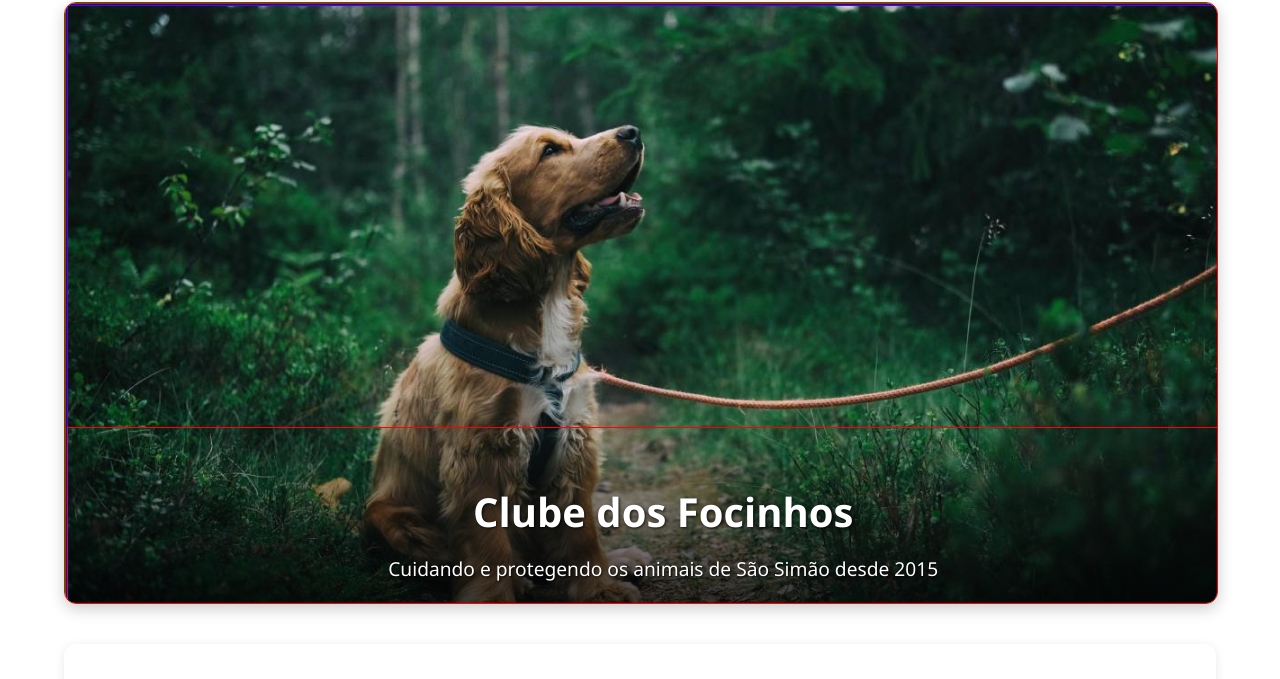
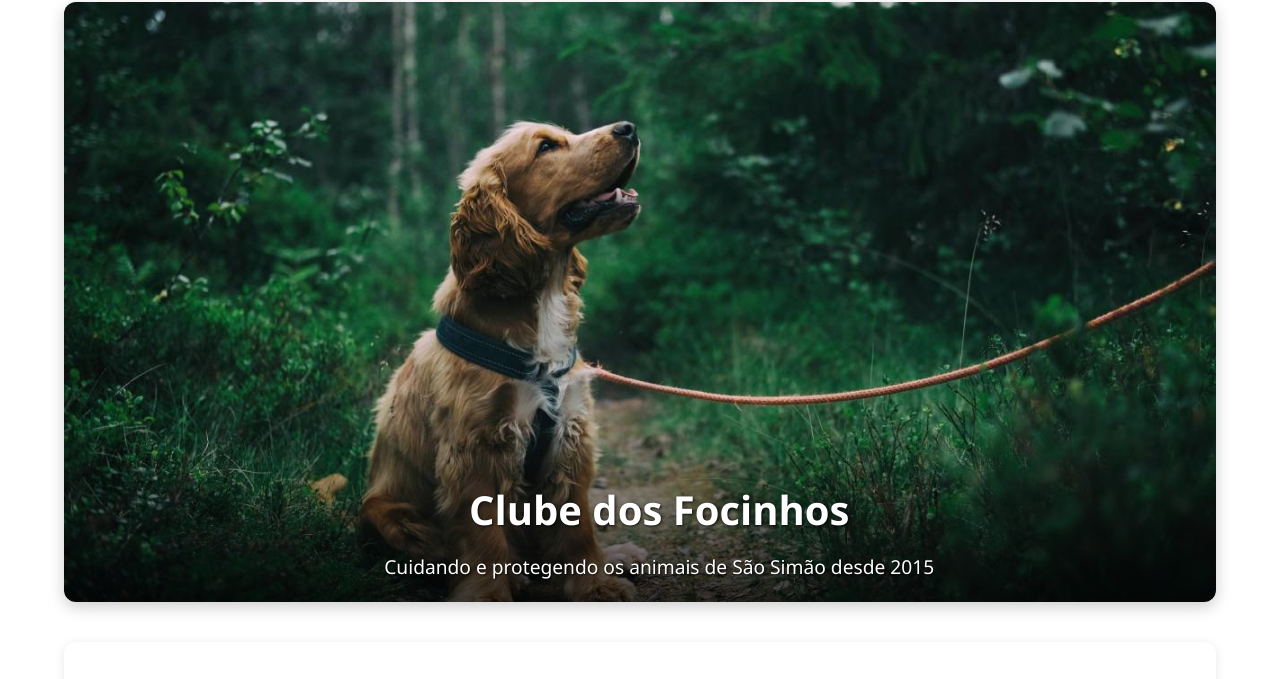
Before and after one commit to Ritpop/clube-dos-focinhos, a plain HTML site: page index.html in a window 1280 px wide. Shown: the part 88-767 px from the top of the page. Drawn offline with Linux system fonts and the light colour scheme; a script that the page names is missing.

Commit message:
modified:   styles.css

```diff
--- a/styles.css
+++ b/styles.css
@@ -111,7 +111,7 @@ body {
     margin: 0 0 2.5rem;
     border-radius: 0.75rem;
     box-shadow: 0 0.3125rem 0.9375rem rgba(0, 0, 0, 0.2);
-    border:red solid 1px;
+
 }
 
 .slider {
@@ -120,7 +120,7 @@ body {
     height: 100%;
     margin: 0;
     padding: 0;
-    border:green solid 1px;
+
 }
 
 .slider li {
@@ -133,15 +133,14 @@ body {
     opacity: 0;
     animation: slideAnimation 21s infinite;
     transition: opacity 1s ease-in-out;
-    border:blue solid 1px;
-}
+    }
 
 .slider li img {
     width: 100%;
     height: 100%;
     object-fit: cover;
     display: block;
-    border:purple solid 1px;
+
 }
 
 .slider-overlay {
@@ -153,13 +152,11 @@ body {
     padding: 1.5vw;
     color: white;
     text-align: center;
-    border:red solid 1px;
 }
 
 .slider-overlay h2 {
     font-size: 2.5rem;
     margin-bottom: 0.625rem;
-
     text-shadow: 0.0625rem 0.0625rem 0.1875rem rgba(0, 0, 0, 0.8);
 }
 
```
